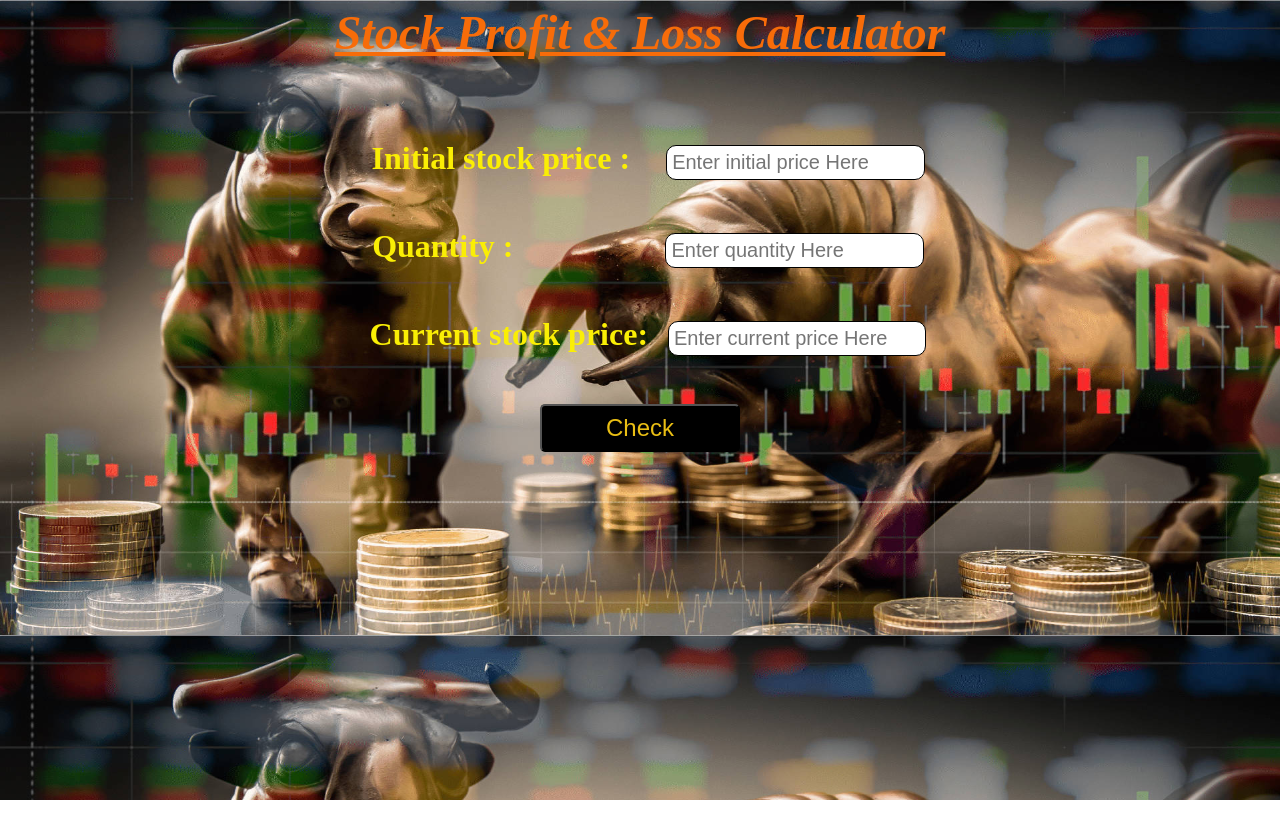
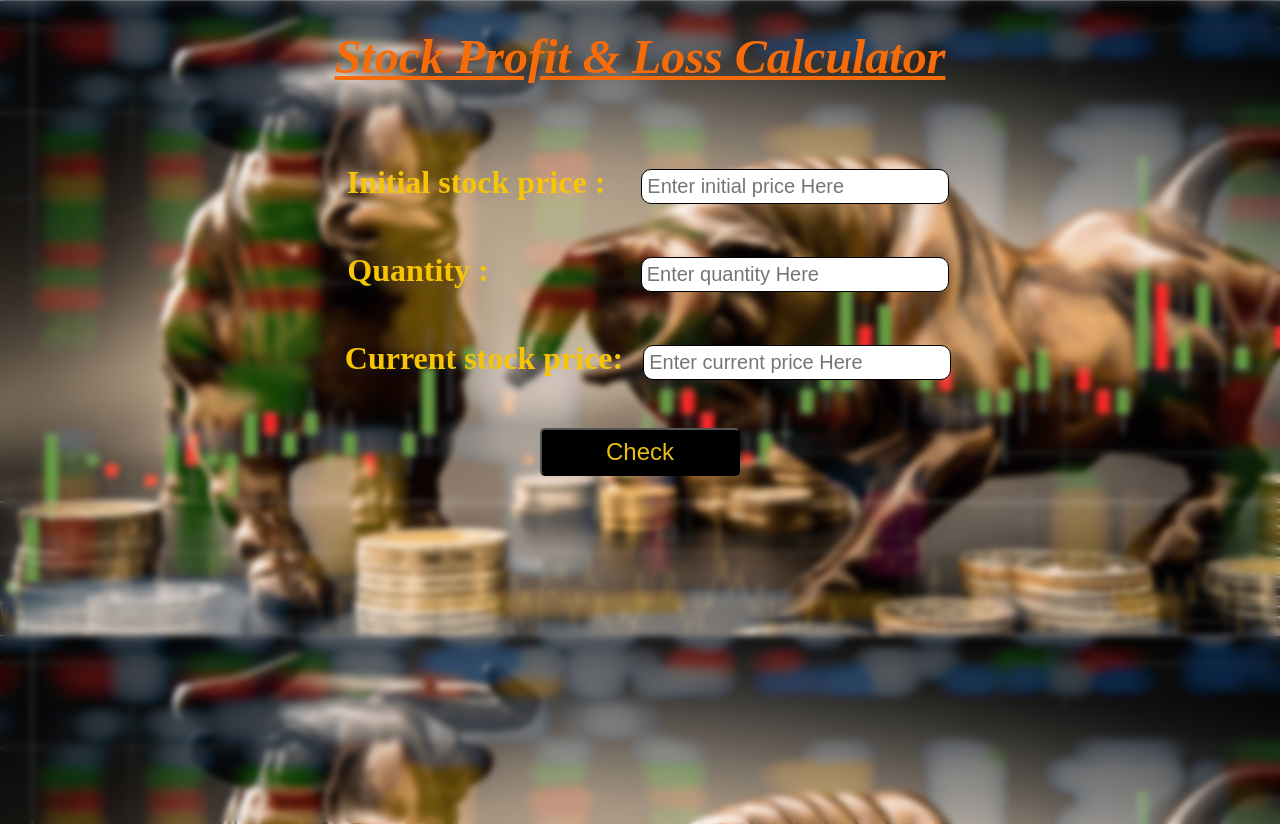
Before and after one commit to Shreyannsh/stockProfiAndLoss, a plain HTML site: page index.html in a window 1280 px wide. Before the commit the page ends 800 px from the top, so only its background shows below. Drawn offline with Linux system fonts and the light colour scheme.

Commit message:
feat: image blur
color adjusted

```diff
--- a/style.css
+++ b/style.css
@@ -1,11 +1,23 @@
 body{
-    max-width: 800px;
-    margin: 0px auto;
+    /* max-width:800px; */
+    height: 100vh;
+    margin: 0 auto;
+    padding-top: 24px;
     text-align: center;
     background-image: url(images/bronze-bullish-stock-market-ilq9j12xsqer9bd9.jpg);
     background-size: 1366px 635px;
+    -webkit-backdrop-filter: blur(3px);
+    backdrop-filter: blur(3px);
+
 }
-
+/* .container{
+    background-color: rgba(171, 162, 32,0.4);
+    -webkit-backdrop-filter: blur(5px);
+    backdrop-filter: blur(2px);
+    padding: 20px;
+    margin: 30px;
+    font-weight: bold;
+} */
 h1{
     font-size: 3rem;
     font-weight: bolder;
@@ -25,13 +37,13 @@ div{
 label{
     font-size: 2rem;
     margin: 2rem 1rem;
-    color: rgb(250, 238, 5);
+    color: rgb(246, 198, 6);
     font-weight: 900;
 }
 
 input{
     padding:5px;
-    width: 35%;
+    width: 25%;
     border: 1px groove black;
      color:black;/* :rgb(247, 108, 9) */
     font-size: 20px;
```
Also changed, not shown: index.html (+2 -1 lines).
